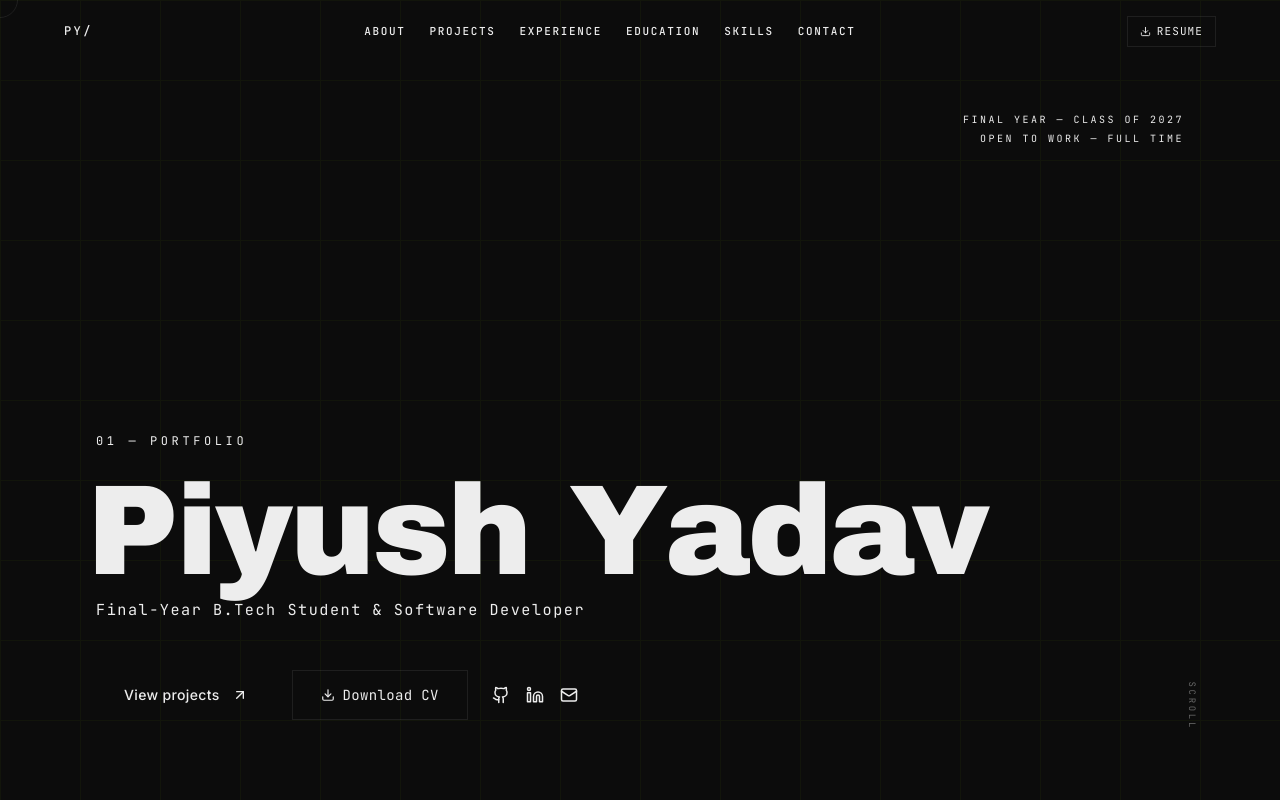
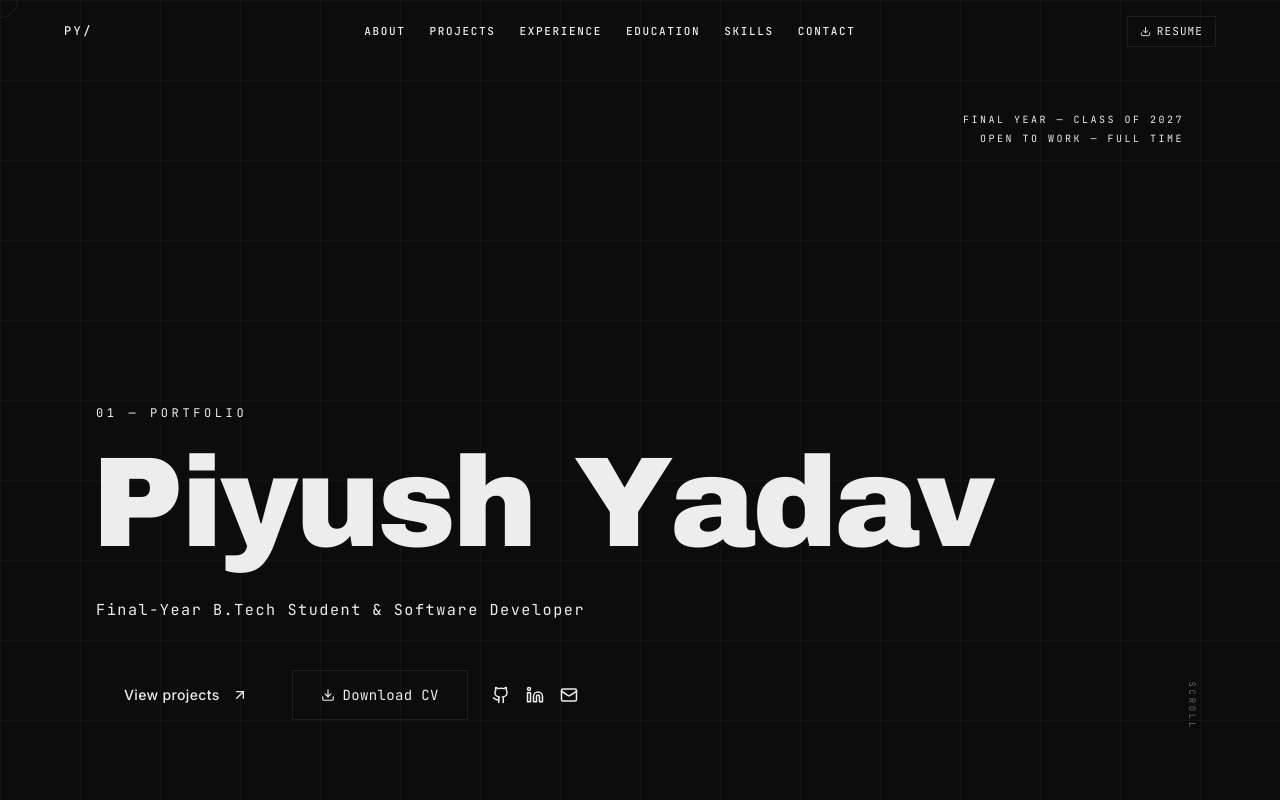
Before and after one commit to PiyushYadv/Portfolio, a React (Vite) app: page / in a window 1280 px wide. Shown: the top 800 px of the page. Built offline with nearby package versions, Linux system fonts and the light colour scheme.

Commit message:
fix: alignment issue

```diff
--- a/src/app/App.tsx
+++ b/src/app/App.tsx
@@ -467,11 +467,11 @@ export default function App() {
 
           <h1
             ref={titleRef}
-            className="mb-2 block whitespace-nowrap tracking-tight text-foreground"
+            className="mb-7 block whitespace-nowrap tracking-tight text-foreground md:mb-9"
             style={{
               ...DISPLAY,
               fontSize: "clamp(3.5rem, 10vw, 10rem)",
-              marginLeft: "-0.075em",
+              marginLeft: "-0.035em",
               visibility: fontsReady ? "visible" : "hidden",
               willChange: "opacity",
             }}
--- a/src/app/data/portfolio.ts
+++ b/src/app/data/portfolio.ts
@@ -104,7 +104,7 @@ export const PROJECTS = [
     tags: ["Python", "PyTorch", "PyTorch Geometric"],
     description:
       "Dataset-agnostic link prediction framework for multiplex graphs with intra-layer message passing, inter-layer semantic attention, leakage-safe data ingestion, and scalable neighbor sampling for massive graph training.",
-    year: "2025",
+    year: "2026",
     github: "https://github.com/PiyushYadv/mplx-lp",
     live: null,
   },
```
